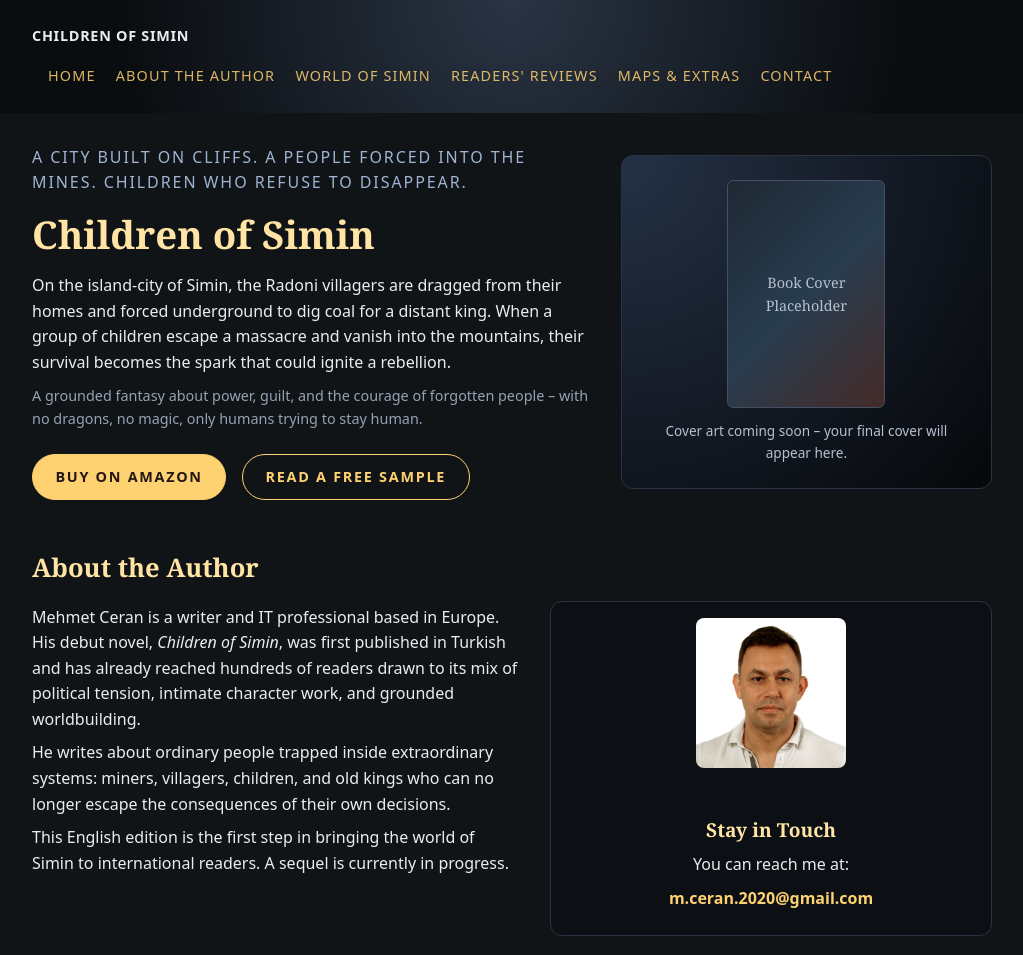
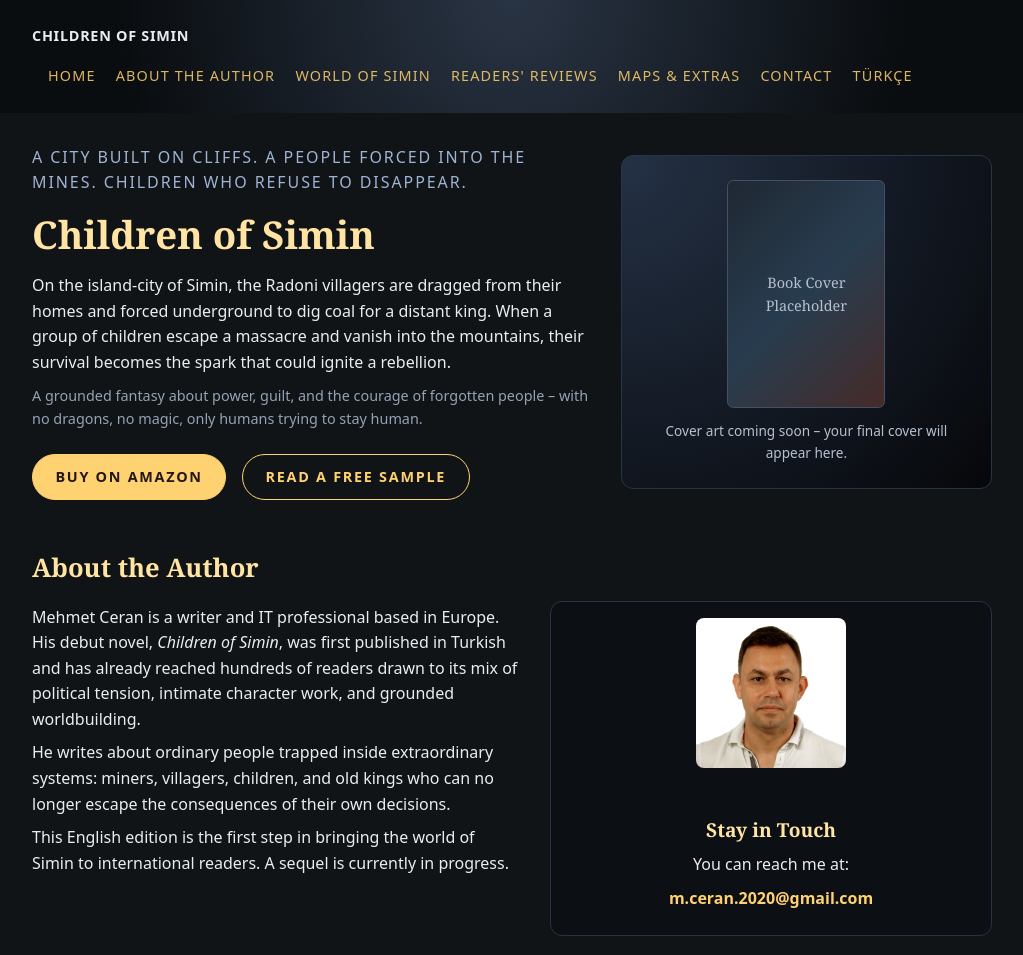
Before and after one commit to Mehmet-Ceran/children-of-simin, a plain HTML site: page index.html in a window 1280 px wide. Shown: the top 955 px of the page, without its empty margins (128-1151 px from the left). Drawn offline with Linux system fonts and the light colour scheme.

Commit message:
index.html

```diff
--- a/index.html
+++ b/index.html
@@ -225,6 +225,7 @@
         <a href="#reviews">Readers' Reviews</a>
         <a href="#maps">Maps & Extras</a>
         <a href="#contact">Contact</a>
+        <a href="/tr/">Türkçe</a>
       </div>
     </div>
   </header>
```
